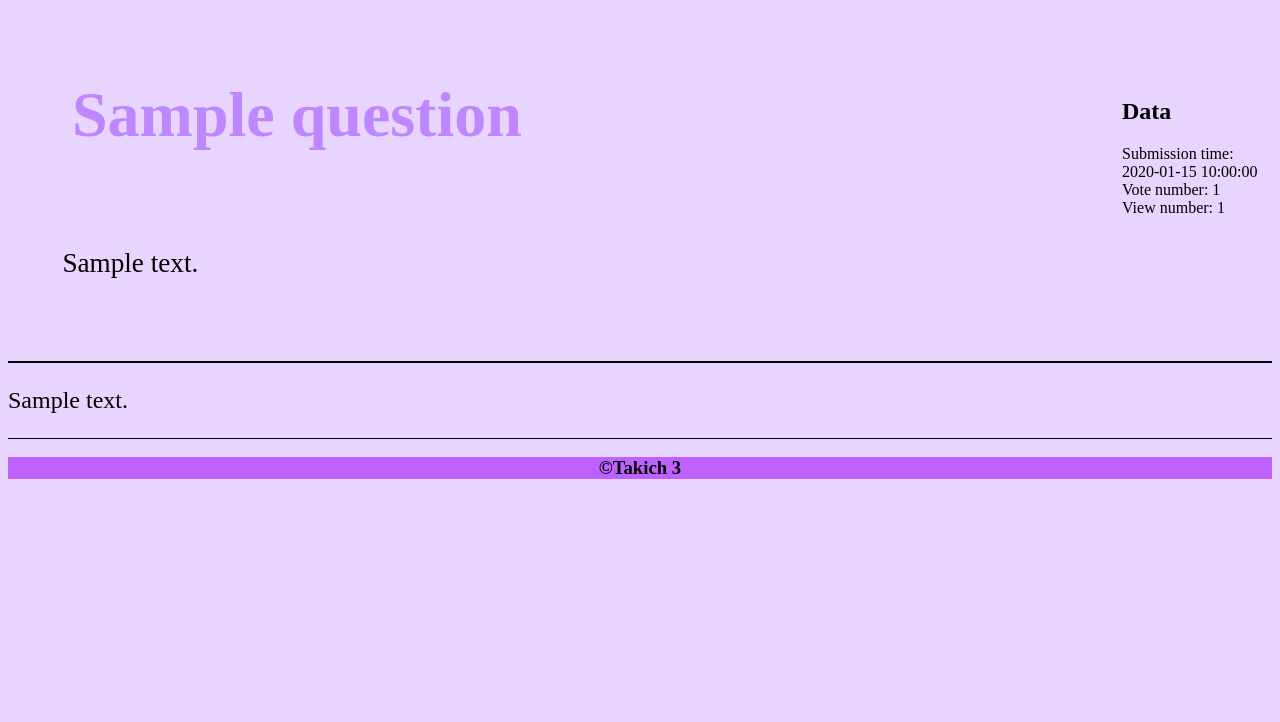
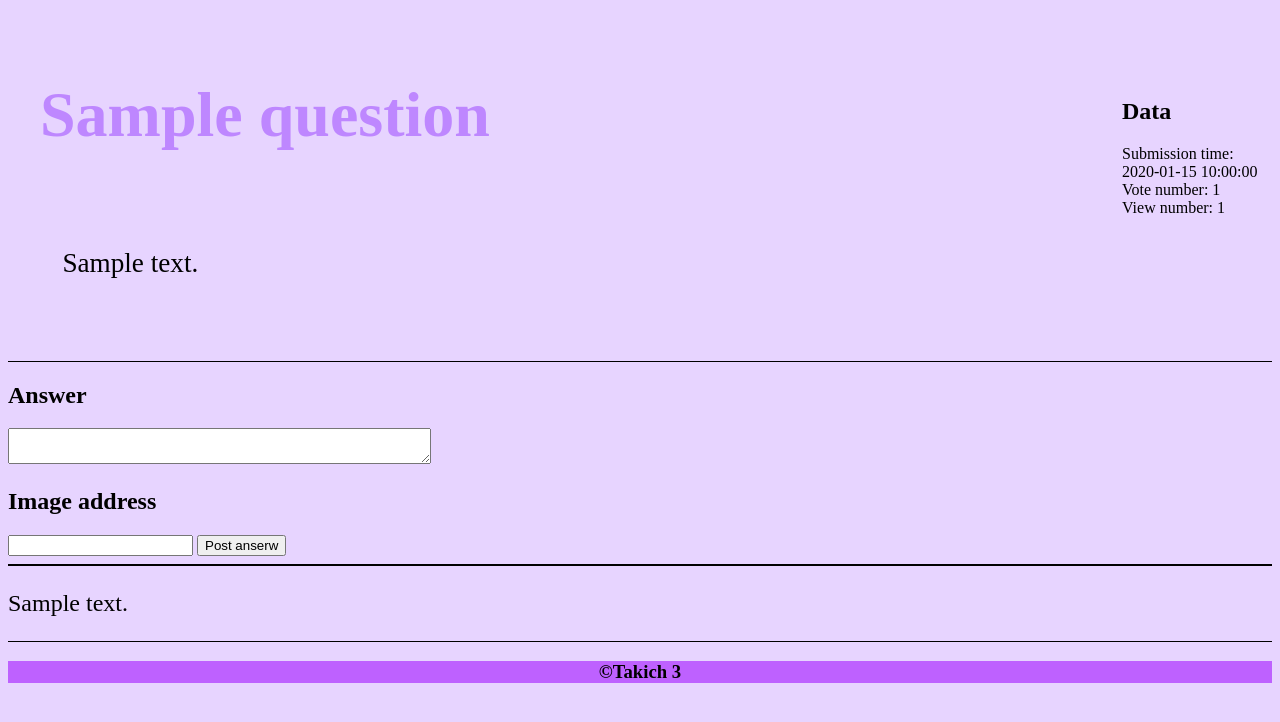
Before and after one commit to grzban/AskMate3, a Flask app: page /question/1 in a window 1280 px wide. Shown: the part 50-772 px from the top of the page. Run offline with Flask 2, Linux system fonts and the light colour scheme; a database or web service that is not in the repository returns one stand-in record (values such as "Sample title"); some libraries are stand-ins or nearby versions.

Commit message:
'Add answer' function added

```diff
--- a/logic.py
+++ b/logic.py
@@ -1,6 +1,19 @@
 import persistence
 import database_common
 import util
+
+
+def make_answer(message, image, question_id):
+    result = {
+        'id': generate_id(persistence.get_dicts_from_file("answer")),
+        'submission_time': util.decode_time_for_human(util.get_current_timestamp()),
+        'vote_number': 0,
+        'message': message,
+        'question_id': question_id,
+        'image': image,
+        'question_id': question_id
+    }
+    return result
 
 
 def make_question(title, message, image=""):
@@ -160,5 +173,11 @@ def edit_question(cursor, dictionary):
                               ))
 
 
-def delete_question():
-    pass
+@database_common.connection_handler
+def last_five_questions(cursor):
+    cursor.execute("""
+                    SELECT id, title, message FROM question
+                    ORDER BY submission_time DESC
+                    LIMIT 5;
+                   """)
+    return cursor.fetchall()
--- a/server.py
+++ b/server.py
@@ -11,14 +11,9 @@ app = Flask(__name__, static_url_path='/static')
 # -------------- INDEX ---------------
 @app.route('/')
 def index():
-    lastes_question = logic.max_from("question", "submission_time")
-    most_viewed_question = logic.max_from("question", "view_number")
-    most_voted_question = logic.max_from("question", "vote_number")
+    lastes_questions = logic.last_five_questions()
 
-    return render_template('index.html',
-                           lastes_question=lastes_question,
-                           most_viewed_question=most_viewed_question,
-                           most_voted_question=most_voted_question)
+    return render_template('index.html', lastes_questions=lastes_questions)
 
 
 # -------------- QUESTIONS ----------------
@@ -56,7 +51,8 @@ def show_question(question_id):
 
     return render_template('question.html',
                            question=question,
-                           anserws=anserws)
+                           anserws=anserws,
+                           question_id=question_id)
 
 
 @app.route('/data_handler', methods=['POST', 'GET'])
@@ -72,6 +68,15 @@ def data_handler():
     return redirect(url_for('questions'))
 
 
+@app.route('/question/<int:question_id>/new-answer', methods=['POST', 'GET'])
+def post_answer(question_id):
+    new_answer = logic.make_answer(request.form['message'],
+                                   request.form['image'],
+                                   question_id)
+    persistence.add_new_answer(new_answer)
+    return redirect(url_for('show_question', question_id=question_id))
+
+
 @app.route('/tags')
 def tags():
     return render_template('tags.html')
--- a/static/style.css
+++ b/static/style.css
@@ -97,7 +97,7 @@ h2 * {
 }
 
 .question_title {
-    margin-left: 2em;
+    margin-left: 1em;
     clear: left;
     margin-bottom: 3em;
     font-size: 2em;
--- a/templates/newQuestion.html
+++ b/templates/newQuestion.html
@@ -27,7 +27,6 @@
             <input type="text" name="image" class="input">
             <button type="submit">Ask</button>
             {% endif %}
-
         </form>
     </div>
 
--- a/templates/question.html
+++ b/templates/question.html
@@ -8,15 +8,30 @@
             Vote number: {{ question[0].vote_number }}<br>
             View number: {{ question[0].view_number }}<br>
         </nav>
+
         <div class="question_title">
             <h1>{{ question[0].title }}</h1>
         </div>
+
         <div class="question_message">
             <p>
                 {{ question[0].message }}
             </p>
         </div>
+        <hr size="1" color="black" />
+        <div class="add_answer">
+            <form action="{{ url_for('post_answer', question_id=question_id) }}" method="POST">
+                <h2>Answer</h2>
+                <textarea name="message" rows="2" cols="50" class="input"></textarea>
+                <h2>Image address</h2>
+                <input type="text" name="image" class="input">
+                <button type="submit">Post anserw</button>
+            </form>
+        </div>
+
         <hr size="2" color="black"/>
+
+
         <div class="anserws">
         {% for anserw in anserws %}
             <p>{{ anserw.message }}</p>
```
Also changed, not shown: persistence.py (+14 -0 lines), templates/index.html (+14 -25 lines).
